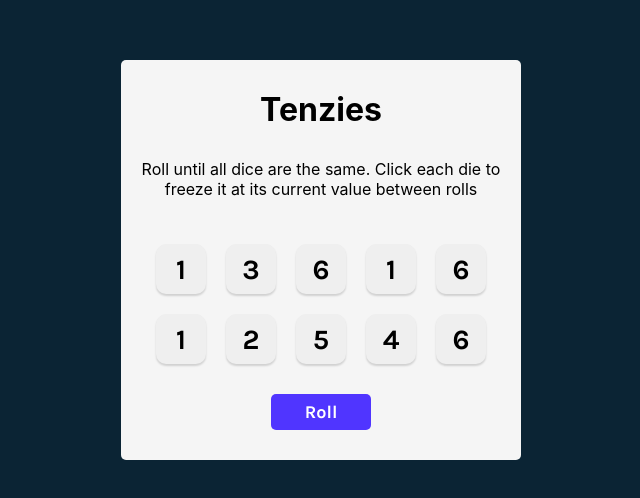
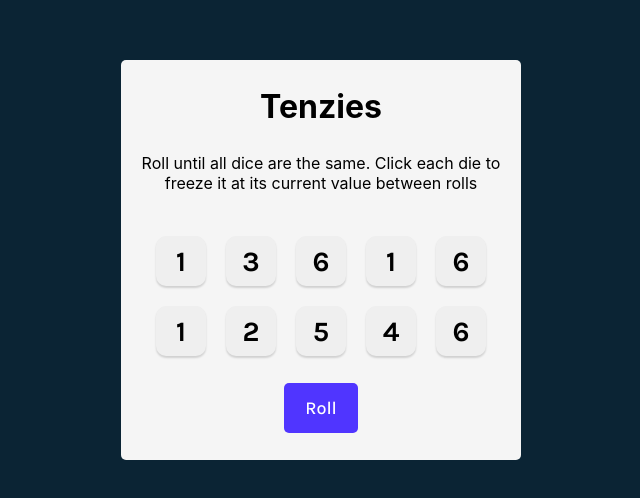
Before and after one commit to Anri20/Tenzies-React, a React (Vite) app in the folder tenzies/: page / in a window 1280 px wide. Shown: the part 140-638 px from the top of the page, without its empty margins (319-959 px from the left). Built offline with nearby package versions, Linux system fonts and the light colour scheme.

Commit message:
Add Game Won & New Game

```diff
--- a/tenzies/package.json
+++ b/tenzies/package.json
@@ -12,6 +12,7 @@
   "dependencies": {
     "nanoid": "^5.1.4",
     "react": "^19.0.0",
+    "react-confetti": "^6.4.0",
     "react-dom": "^19.0.0"
   },
   "devDependencies": {
--- a/tenzies/src/App.jsx
+++ b/tenzies/src/App.jsx
@@ -1,15 +1,20 @@
 import React from "react"
 import Die from "./components/Die"
 import { nanoid } from "nanoid"
+import Confetti from "react-confetti"
 
 export default function App() {
     const [dice, setDice] = React.useState(() => generateAllNewDice())
+
+    const gameWon = dice.every(die => die.isHeld) &&
+        dice.every(die => die.value === dice[0].value)
 
     function generateAllNewDice() {
         return new Array(10)
             .fill(0)
             .map(() => ({
                 value: Math.ceil(Math.random() * 6),
+                // value: 1,
                 isHeld: false,
                 id: nanoid()
             }))
@@ -24,11 +29,15 @@ export default function App() {
     )
 
     function rollDice() {
-        setDice(dice =>
-            dice.map(die =>
-                die.isHeld ? die : { ...die, value: Math.ceil(Math.random() * 6) }
+        if (gameWon) {
+            setDice(generateAllNewDice())
+        } else {
+            setDice(dice =>
+                dice.map(die =>
+                    die.isHeld ? die : { ...die, value: Math.ceil(Math.random() * 6) }
+                )
             )
-        )
+        }
     }
 
     function hold(id) {
@@ -41,12 +50,13 @@ export default function App() {
 
     return (
         <main>
+            {gameWon && <Confetti numberOfPieces={400} recycle={false} />}
             <h1 className="title">Tenzies</h1>
             <p className="instructions">Roll until all dice are the same. Click each die to freeze it at its current value between rolls</p>
             <div className="dice-container">
                 {allDice}
             </div>
-            <button className="roll-dice" onClick={rollDice}>Roll</button>
+            <button className="roll-dice" onClick={rollDice}>{gameWon ? "New Game" : "Roll"}</button>
         </main>
     )
 }
--- a/tenzies/src/index.css
+++ b/tenzies/src/index.css
@@ -53,14 +53,16 @@ main {
 }
 
 .roll-dice {
-    width: 100px;
-    height: 36px;
-    font-size: 18px;
-    font-weight: bold;
+    width: auto;
+    height: 50px;
+    white-space: nowrap;
+    padding: 6px 21px;
+    border: none;
+    border-radius: 5px;
     background-color: #5035FF;
     color: white;
-    border-radius: 5px;
-    border: none;
+    font-size: 18px;
+    font-weight: 500;
 }
 
 .isHeld {
```
Also changed, not shown: 1 other file (tests, documents, lock files or other folders).
